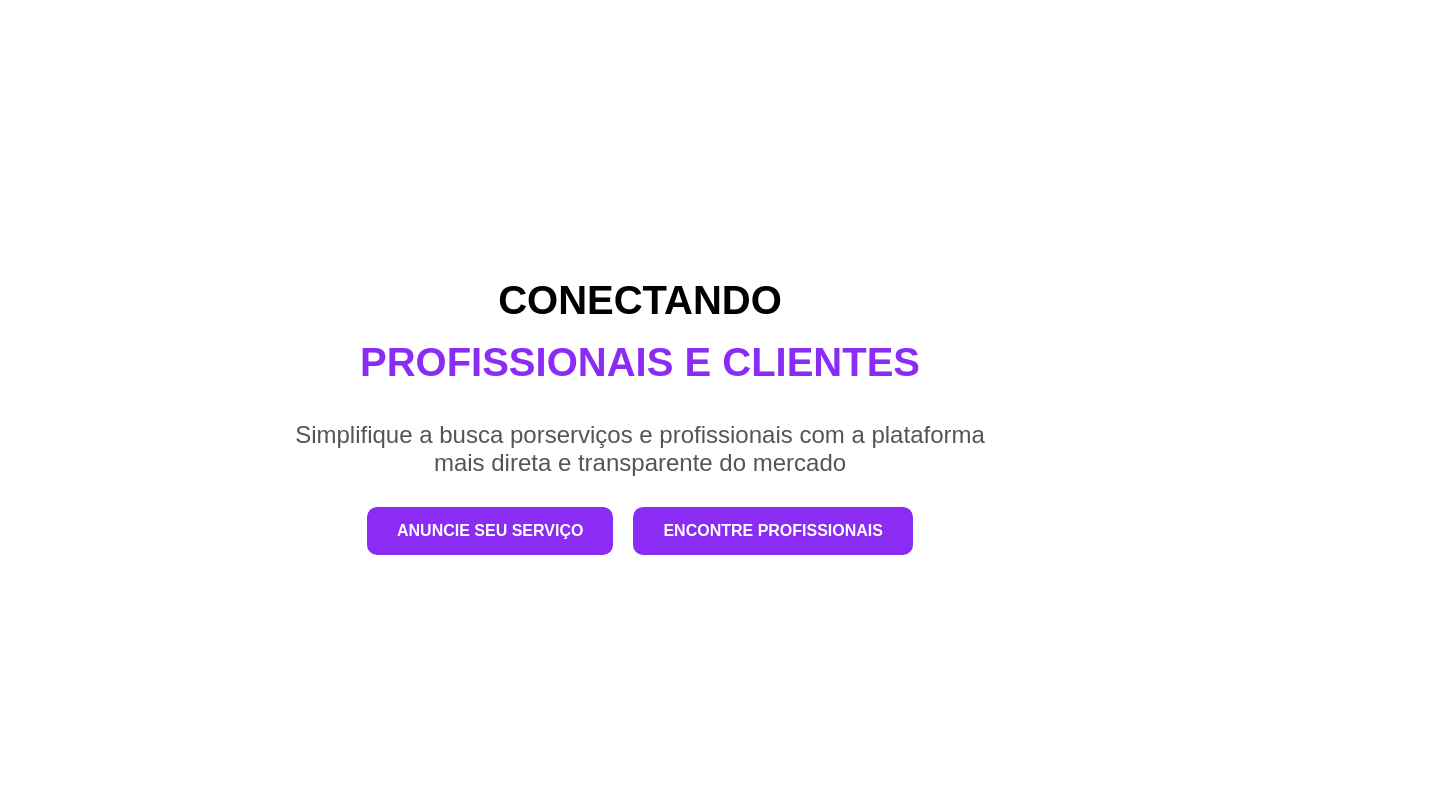
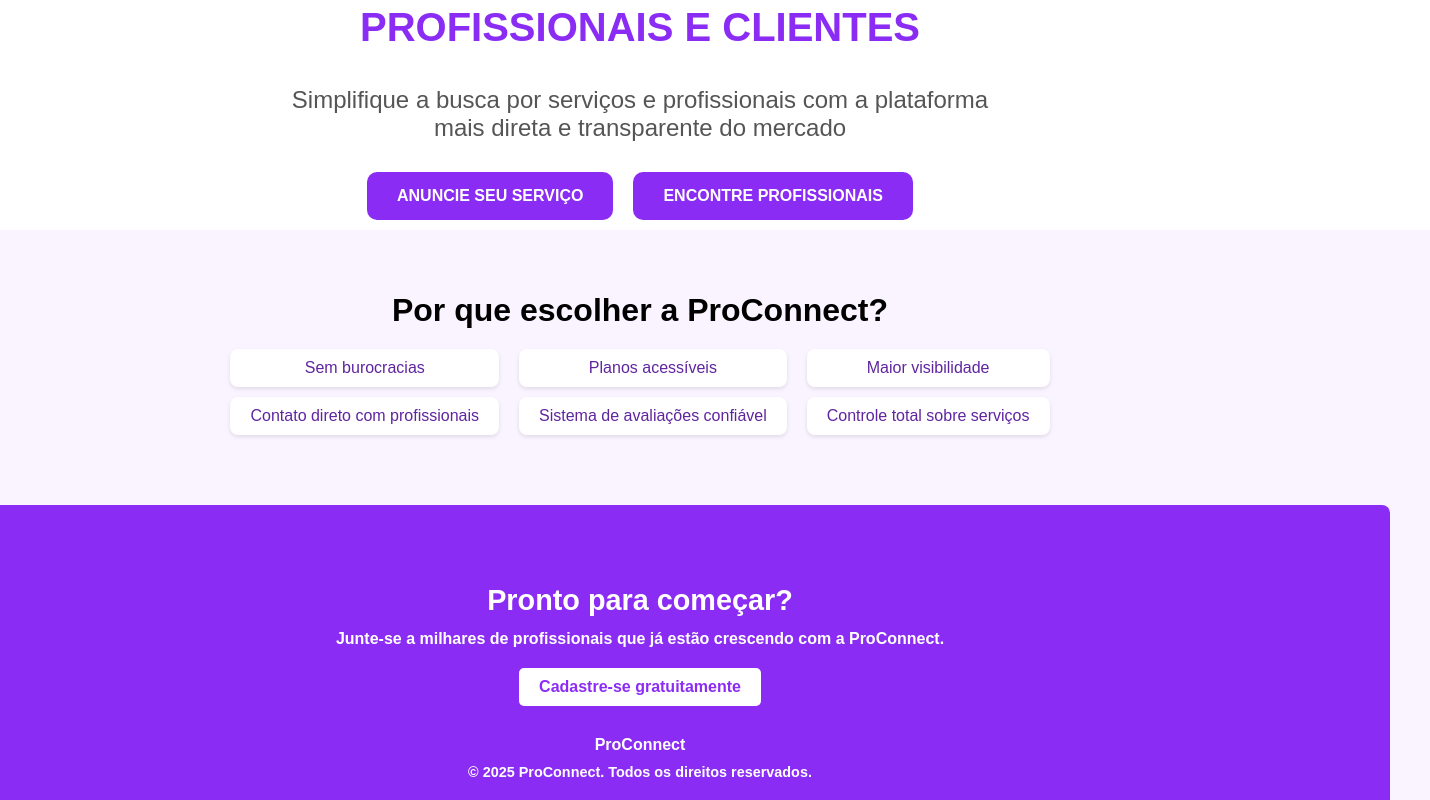
Before and after one commit to billiezinha/ProConnect, a Next.js app in the folder proconnect/: page / in a window 1280 px wide. Shown: the top 800 px of the page, 1430 px wide, since content can reach past the window. Built offline with nearby package versions, Linux system fonts and the light colour scheme.

Commit message:
Recursos

```diff
--- /dev/null
+++ b/proconnect/src/app/Recursos/pages.tsx
@@ -0,0 +1,37 @@
+// Componentes React com estilos para corresponder à imagem fornecida
+import styles from "./recursos.module.css";
+
+export default function Recursos() {
+  return (
+    <div className={styles.body}>
+      <h1 className={styles.titulo}>Por que escolher a ProConnect?</h1>
+      <div className={styles.listaWrapper}>
+        <ul className={styles.lista}>
+          <li className={styles.itemLista}>Sem burocracias</li>
+          <li className={styles.itemLista}>Contato direto com profissionais</li>
+        </ul>
+        <ul className={styles.lista}>
+          <li className={styles.itemLista}>Planos acessíveis</li>
+          <li className={styles.itemLista}>Sistema de avaliações confiável</li>
+        </ul>
+        <ul className={styles.lista}>
+          <li className={styles.itemLista}>Maior visibilidade</li>
+          <li className={styles.itemLista}>Controle total sobre serviços</li>
+        </ul>
+      </div>
+      <div className={styles.footer}>
+        <h1 className={styles.titulo2}>Pronto para começar?</h1>
+        <h2 className={styles.texto}>Junte-se a milhares de profissionais que já estão crescendo com a ProConnect.</h2>
+
+        <div className={styles.buttonWrapper}>
+          <button className={styles.butao}>Cadastre-se gratuitamente</button>
+        </div>
+
+        <footer className={styles.rodape}>
+          <h4 className={styles.textoFooter}>ProConnect</h4>
+          <h4 className={styles.textoFooterDireitos}>© 2025 ProConnect. Todos os direitos reservados.</h4>
+        </footer>
+      </div>
+    </div>
+  );
+}
--- /dev/null
+++ b/proconnect/src/app/Recursos/recursos.module.css
@@ -0,0 +1,92 @@
+/* Estilos para o componente ProConnect */
+.body {
+    background-color: #f9f4ff;
+    font-family: Arial, sans-serif;
+    text-align: center;
+    padding: 40px;
+    margin: 0;
+    width: 1500px;
+  }
+
+  .titulo {
+    color: #000;
+    font-size: 2rem;
+    margin-bottom: 20px;
+    font-weight: bold;
+  }
+
+  .listaWrapper {
+    display: flex;
+    justify-content: center;
+    gap: 20px;
+    margin-bottom: 60px;
+  }
+
+  .lista {
+    list-style: none;
+    padding: 0;
+    margin: 0;
+  }
+
+  .itemLista {
+    background: #fff;
+    border-radius: 8px;
+    padding: 10px 20px;
+    margin-bottom: 10px;
+    box-shadow: 0 2px 4px rgba(0, 0, 0, 0.1);
+    font-size: 1rem;
+    font-weight: 500;
+    color: #5f259f;
+  }
+
+  .footer {
+    background-color: #8B2CF5;
+    color: #fff;
+    padding: 60px 20px;
+    border-radius: 8px;
+  }
+
+  .titulo2 {
+    font-size: 1.8rem;
+    font-weight: bold;
+    margin-bottom: 10px;
+  }
+
+  .texto {
+    font-size: 1rem;
+    margin-bottom: 20px;
+  }
+
+  .buttonWrapper {
+    margin-bottom: 30px;
+  }
+
+  .butao {
+    background-color: #fff;
+    color: #8B2CF5;
+    border: none;
+    padding: 10px 20px;
+    border-radius: 5px;
+    font-size: 1rem;
+    font-weight: bold;
+    cursor: pointer;
+    transition: background-color 0.3s;
+  }
+
+  .butao:hover {
+    background-color: #e0d5f9;
+  }
+
+  .rodape {
+    margin-top: 20px;
+  }
+
+  .textoFooter {
+    font-size: 1rem;
+    margin: 5px 0;
+  }
+
+  .textoFooterDireitos {
+    font-size: 0.9rem;
+    margin-top: 10px;
+  }
--- a/proconnect/src/app/page.tsx
+++ b/proconnect/src/app/page.tsx
@@ -1,18 +1,20 @@
-import Image from "next/image";
 import styles from "./page.module.css";
-
+import Recursos from "./Recursos/pages";
 
 export default function Home() {
   return (
     <div className={styles.body}>
       <h1 className={styles.titulo}>CONECTANDO</h1>
       <h1 className={styles.titulo2}>PROFISSIONAIS E CLIENTES</h1>
-      <h2 className={styles.texto}>Simplifique a busca porserviços e profissionais com a plataforma mais direta e transparente do mercado</h2>
+      <h2 className={styles.texto}>Simplifique a busca por serviços e profissionais com a plataforma mais direta e transparente do mercado</h2>
 
       <div>
     <button className={styles.butao}>ANUNCIE SEU SERVIÇO</button>
     <button className={styles.butao}>ENCONTRE PROFISSIONAIS</button>
       </div>
+ <div>
+ <Recursos/>
+</div>
     </div>
   );
 }
```
